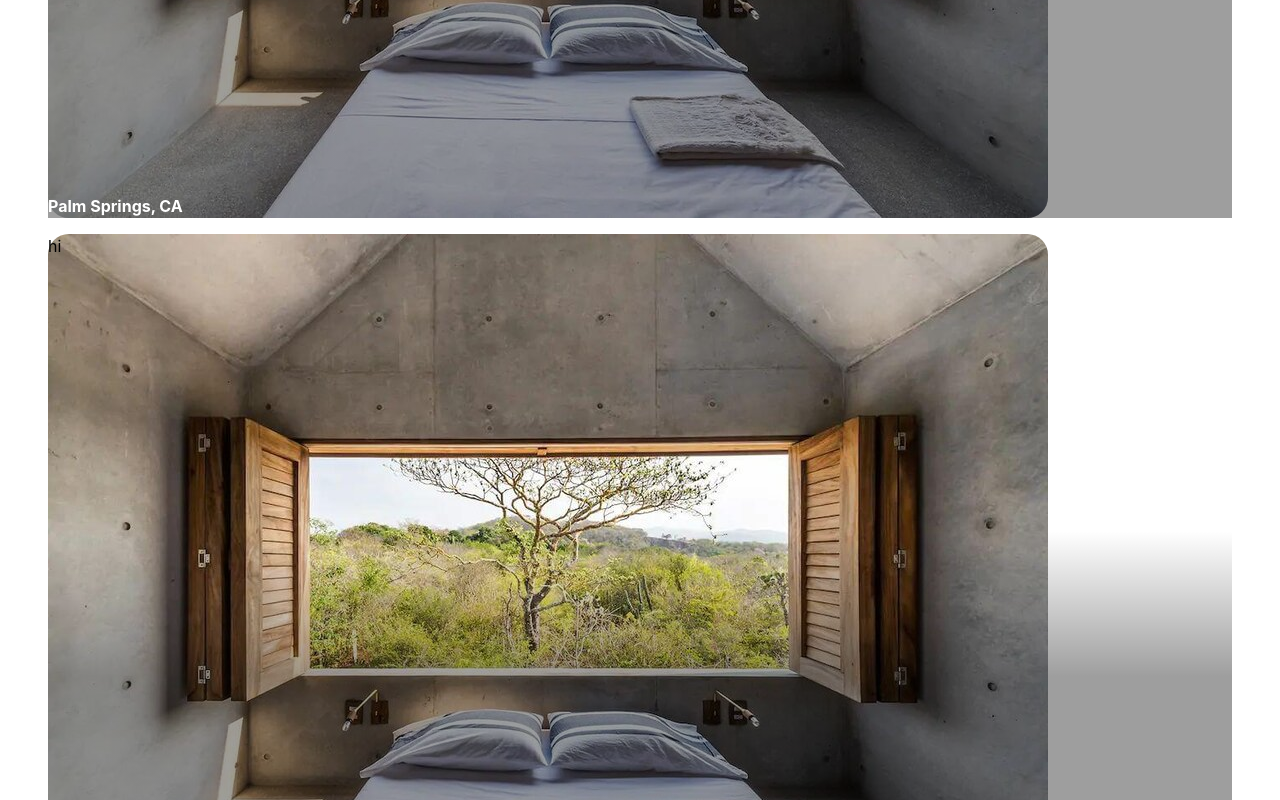
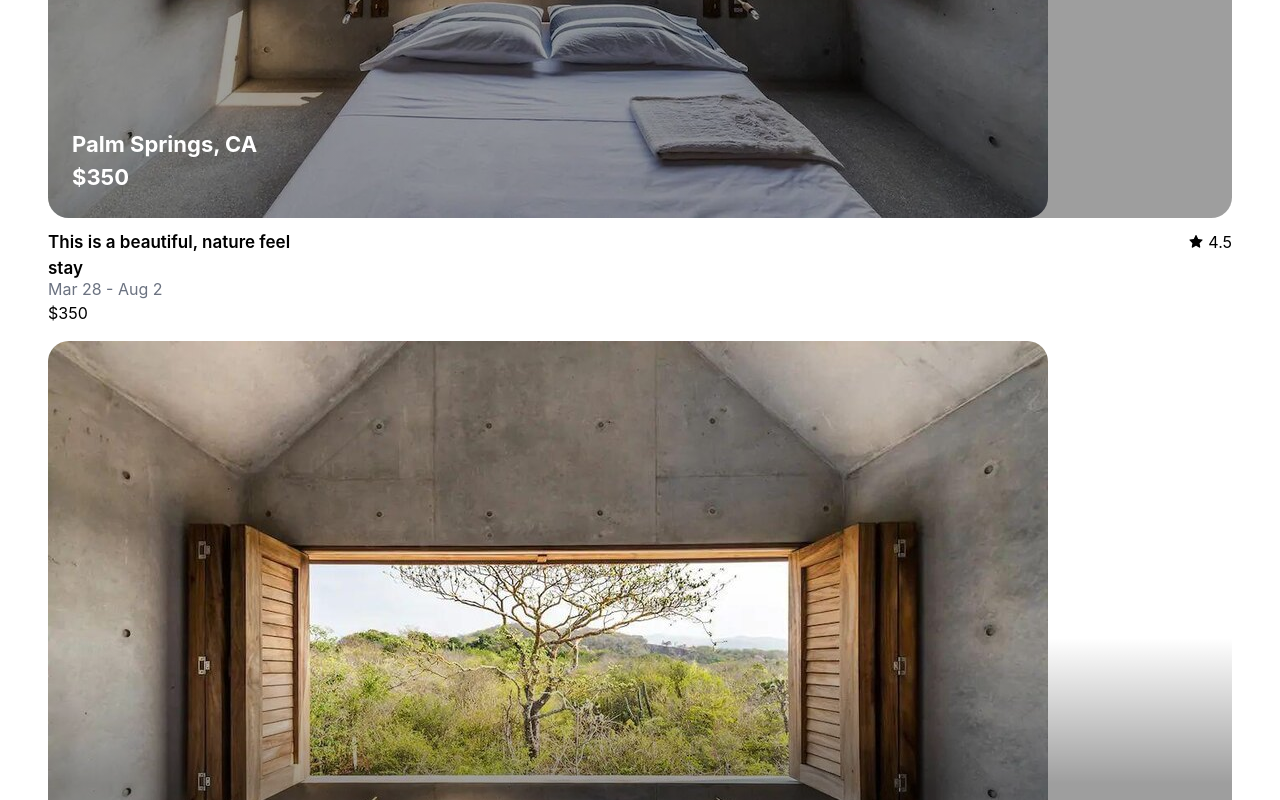
Before and after one commit to babypwant/Airbnb-2.0, a React (Create React App) app in the folder airbnb/: page / in a window 1280 px wide. Shown: the part 660-1460 px from the top of the page. Built offline with nearby package versions, Linux system fonts and the light colour scheme.

Commit message:
added context to pictures / imported ratings icon

```diff
--- a/airbnb/src/components/Rental.js
+++ b/airbnb/src/components/Rental.js
@@ -1,16 +1,47 @@
 import React from 'react'
+import {AiFillStar} from 'react-icons/ai'
 
-const Rental = ({title, image, price, id}) => {
+const Rental = ({title, image, price, id, rating}) => {
 
   return (
-    <div key={id} className='relative' >
-        <div className='grad absolute w-full h-full'>hi </div>
-        <div className='flex
-        '>
-            <img src={image} alt='view of house' className='object-cover rounded-[1.3rem]'/>
-            <div className='absolute text-white font-bold bottom-0'>
-                {title}
+    <div className=''>
+        <div key={id} className='relative' >
+            {/* gradient */}
+            <div className='grad absolute w-full h-full rounded-b-[1.3rem]'></div>
+            <div className='flex'>
+                {/* background */}
+                <img src={image} alt='view of house' className='object-cover rounded-[1.3rem]'/>
+                <div className='absolute text-white font-bold bottom-6 left-6 text-[22px]
+                '>
+                    {/* title */}
+                    {title}
+                    <p>
+                        ${price}
+                    </p>
+                </div>
             </div>
+        </div>
+        {/* description */}
+        <div className='pt-3 flex justify-between items-start'>
+        <div>
+            {/* Left */}
+            <p className='max-w-[17rem] font-semibold text-[17px]'>
+            This is a beautiful, nature feel stay
+            </p>
+            <p className='max-w-[17rem] text-[16px] -mt-1 text-gray-500'>
+                Mar 28 - Aug 2
+            </p>
+            <p>
+            ${price}
+            </p>
+        </div>
+        {/* Right */}
+        <div className='flex items-center space-x-1'>
+            <AiFillStar />
+            <p>
+                {rating}
+            </p>
+        </div>
         </div>
     </div>
   )
--- a/airbnb/src/components/Rentals.js
+++ b/airbnb/src/components/Rentals.js
@@ -15,7 +15,7 @@ const Rentals = () => {
     '>
         <div
         className='grid grid-cols-1 gap-4'>
-            {rentals.map((rental) => <Rental title={rental.title} image={rental.image} price={rental.price} id={rental.id} key={rental.id}/>)}
+            {rentals.map((rental) => <Rental title={rental.title} image={rental.image} price={rental.price} id={rental.id} rating={rental.rating} key={rental.id}/>)}
         </div>
     </div>
   )
```
